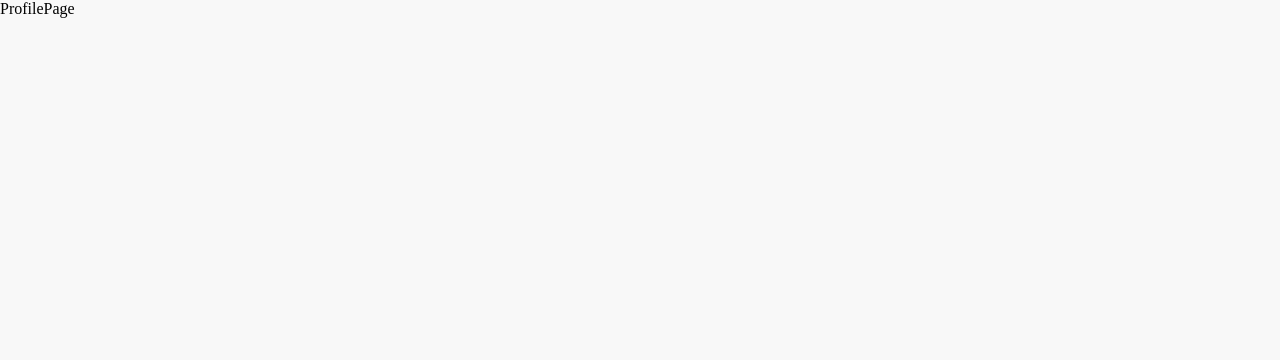
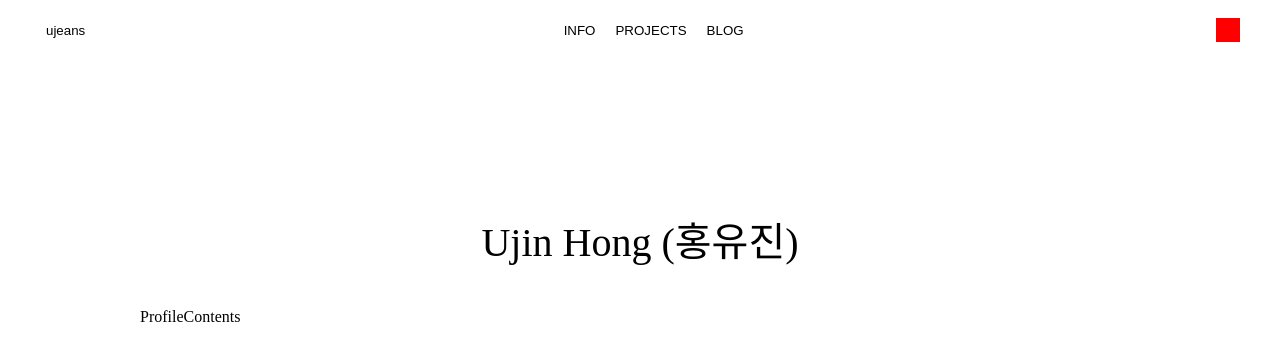
Before and after one commit to ujeans/Interactive_Cards, a React (Create React App) app: page /profile in a window 1280 px wide. Shown: the top 360 px of the page. Built offline with nearby package versions, Linux system fonts and the light colour scheme.

Commit message:
header 구현 및및 profile, projects 페이지 공통 UI 구현

```diff
--- a/src/App.js
+++ b/src/App.js
@@ -1,7 +1,6 @@
 import { Routes, Route } from "react-router-dom";
 // pages
 import HomePage from "./pages/HomePage";
-import MainPage from "./pages/MainPage";
 import ProfilePage from "./pages/ProfilePage";
 import ProjectPage from "./pages/ProjectPage";
 import PageNavAnimation from "./containers/PageNavAnimation";
@@ -12,7 +11,6 @@ function App() {
     <PageNavAnimation limitTime={loadingTime.page}>
       <Routes>
         <Route path="/" element={<HomePage />} />
-        <Route path="/main" element={<MainPage />} />
         <Route path="/profile" element={<ProfilePage />} />
         <Route path="/project" element={<ProjectPage />} />
       </Routes>
--- /dev/null
+++ b/src/components/common/Header.js
@@ -0,0 +1,61 @@
+import styled from "styled-components";
+
+const Header = () => {
+  return (
+    <>
+      <Container>
+        <HomeBtn>ujeans</HomeBtn>
+        <Wrapper>
+          <TextBtn>INFO</TextBtn>
+          <TextBtn>PROJECTS</TextBtn>
+          <TextBtn>BLOG</TextBtn>
+        </Wrapper>
+        <Mobile></Mobile>
+      </Container>
+    </>
+  );
+};
+
+export default Header;
+
+const Container = styled.div`
+  position: fixed;
+  top: 0;
+  left: 0;
+  right: 0;
+  left: 0;
+  height: 60px;
+  display: flex;
+  align-items: center;
+  justify-content: space-between;
+  backdrop-filter: blur(12px);
+`;
+
+const HomeBtn = styled.button`
+  margin-left: 40px;
+  /* padding: 0; */
+  border: none;
+  background: none;
+  cursor: pointer;
+`;
+
+const Wrapper = styled.div`
+  display: flex;
+`;
+
+const TextBtn = styled.button`
+  padding: 10px;
+  border: none;
+  background: none;
+  cursor: pointer;
+  &:hover {
+    color: #ff7f50;
+  }
+`;
+
+const Mobile = styled.div`
+  width: 24px;
+  height: 24px;
+  margin-right: 40px;
+  background-color: red;
+`;
--- /dev/null
+++ b/src/components/common/Layout.js
@@ -0,0 +1,41 @@
+import styled from "styled-components";
+// components
+import Header from "./Header";
+
+const Layout = ({ children, title }) => {
+  return (
+    <>
+      <Header />
+
+      <Container>
+        <Wrapper>
+          <Title>{title}</Title>
+          <Content>{children}</Content>
+        </Wrapper>
+      </Container>
+    </>
+  );
+};
+
+export default Layout;
+
+const Container = styled.div`
+  margin-top: 60px;
+  display: flex;
+  justify-content: center;
+`;
+
+const Wrapper = styled.div`
+  width: 1000px;
+  height: 900px;
+  margin-top: 60px;
+`;
+
+const Title = styled.div`
+  display: flex;
+  justify-content: center;
+  padding: 90px 0px 40px 0px;
+  font-size: 40px;
+`;
+
+const Content = styled.div``;
--- a/src/components/home/Profile.js
+++ b/src/components/home/Profile.js
@@ -10,8 +10,8 @@ const Profile = () => {
   const onClickHexagonal = e => {
     e.preventDefault();
 
-    if (location.pathname === "/main") return;
-    else dispatch(openPage("/main"));
+    if (location.pathname === "/profile") return;
+    else dispatch(openPage("/profile"));
   };
 
   return (
--- a/src/containers/common/Layout.js
+++ /dev/null
@@ -1,13 +0,0 @@
-import styled from "styled-components";
-
-const Layout = ({ children }) => {
-  return <Container>{children}</Container>;
-};
-
-export default Layout;
-
-const Container = styled.div`
-  width: 100vw;
-  height: 100vh;
-  background-color: #f8f8f8;
-`;
--- /dev/null
+++ b/src/containers/profile/Profile.js
@@ -0,0 +1,7 @@
+import React from "react";
+
+const Profile = () => {
+  return <div>ProfileContents</div>;
+};
+
+export default Profile;
--- a/src/pages/MainPage.js
+++ /dev/null
@@ -1,7 +0,0 @@
-import Layout from "../containers/common/Layout";
-
-const MainPage = () => {
-  return <Layout>MainPage</Layout>;
-};
-
-export default MainPage;
--- a/src/pages/ProfilePage.js
+++ b/src/pages/ProfilePage.js
@@ -1,7 +1,20 @@
-import Layout from "../containers/common/Layout";
+import { Helmet } from "react-helmet-async";
+// components
+import Layout from "../components/common/Layout";
+import Profile from "../containers/profile/Profile";
 
 const ProfilePage = () => {
-  return <Layout>ProfilePage</Layout>;
+  return (
+    <>
+      <Helmet>
+        <title>Ujin Hong (홍유진)</title>
+      </Helmet>
+
+      <Layout title="Ujin Hong (홍유진)">
+        <Profile />
+      </Layout>
+    </>
+  );
 };
 
 export default ProfilePage;
--- a/src/pages/ProjectPage.js
+++ b/src/pages/ProjectPage.js
@@ -1,7 +1,7 @@
-import Layout from "../containers/common/Layout";
+import React from "react";
 
 const ProjectPage = () => {
-  return <Layout>ProjectPage</Layout>;
+  return <div>ProjectPage</div>;
 };
 
 export default ProjectPage;
```
